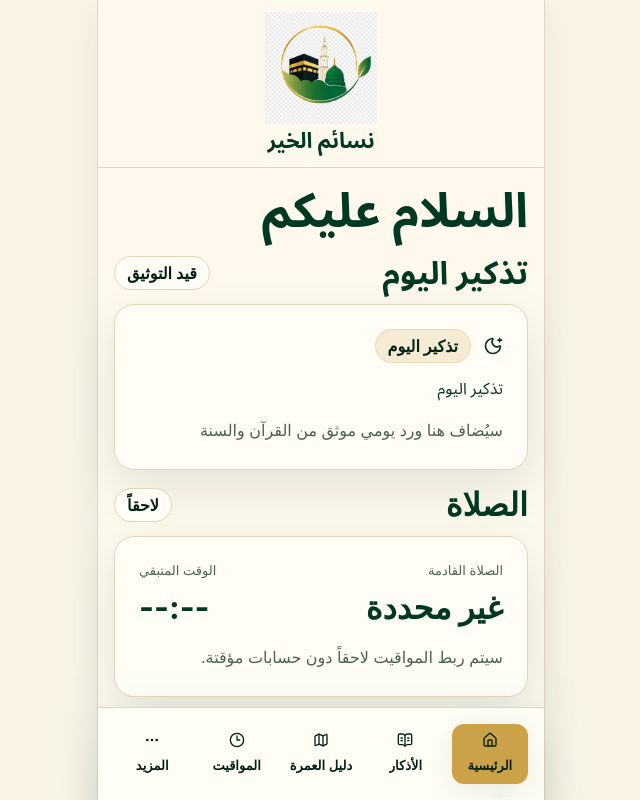
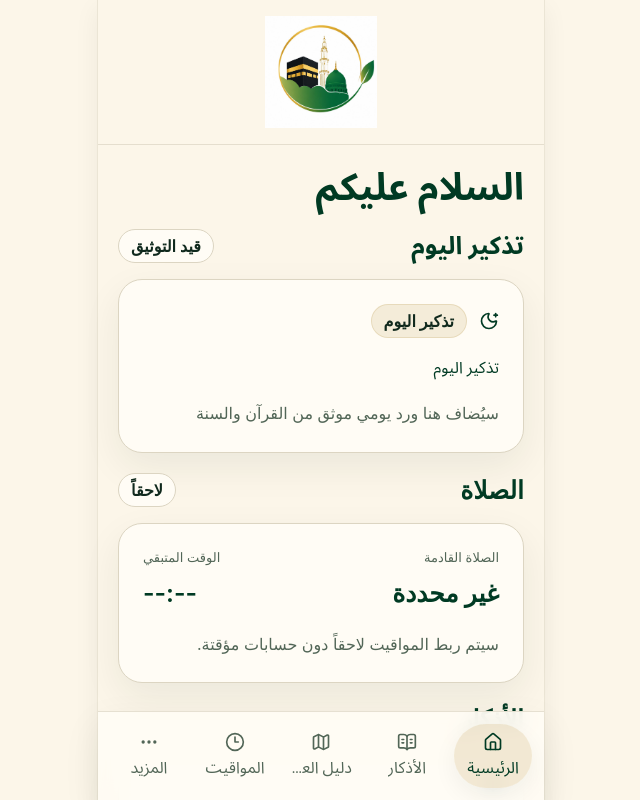
Before and after one commit to fasahcertificats-creator/nasayem-alkhair, a Next.js app: page / in a window 1280 px wide. Shown: the top 800 px of the page, without its empty margins (319-959 px from the left). Built offline with nearby package versions, Linux system fonts and the light colour scheme.

Commit message:
Prepare UI review checkpoint

```diff
--- a/src/app/AppHeader.tsx
+++ b/src/app/AppHeader.tsx
@@ -2,8 +2,8 @@ import Image from "next/image";
 
 export function AppHeader() {
   return (
-    <header className="sticky top-0 z-30 border-b border-border bg-background/95 backdrop-blur">
-      <div className="flex flex-col items-center justify-center px-4 py-3">
+    <header className="sticky top-0 z-30 border-b border-border/70 bg-background/92 backdrop-blur">
+      <div className="flex items-center justify-center px-4 py-4">
         <Image
           alt="نسائم الخير"
           className="h-24 w-auto sm:h-28"
@@ -12,9 +12,6 @@ export function AppHeader() {
           src="/nasayem-logo.png"
           width={1254}
         />
-        <p className="font-arabic-studio mt-1 text-center text-[1.35rem] font-semibold leading-tight text-primary">
-          نسائم الخير
-        </p>
       </div>
     </header>
   );
--- a/src/app/AppShell.tsx
+++ b/src/app/AppShell.tsx
@@ -5,8 +5,8 @@ import { BottomNavigation } from "./BottomNavigation";
 
 export function AppShell({ children }: Readonly<{ children: ReactNode }>) {
   return (
-    <div className="min-h-screen bg-muted/40">
-      <div className="mx-auto min-h-screen max-w-md border-x border-border bg-background shadow-soft">
+    <div className="min-h-screen bg-background">
+      <div className="mx-auto min-h-screen max-w-md border-x border-border/50 bg-background shadow-soft">
         <AppHeader />
         <div className="pb-24">{children}</div>
         <BottomNavigation />
--- a/src/app/BottomNavigation.tsx
+++ b/src/app/BottomNavigation.tsx
@@ -1,13 +1,13 @@
 "use client";
 
+import type { Route } from "next";
 import Link from "next/link";
 import { usePathname } from "next/navigation";
-import type { Route } from "next";
 import { BookOpenText, Clock3, Home, Map, MoreHorizontal } from "lucide-react";
 import type { ComponentType, SVGProps } from "react";
 
 import { ROUTES } from "@/constants/routes.constants";
-import { AppButton, spacing, typography } from "@/design-system";
+import { typography } from "@/design-system";
 import { cn } from "@/lib/utils";
 
 type NavigationItem = {
@@ -56,30 +56,29 @@ export function BottomNavigation() {
   return (
     <nav
       aria-label="التنقل الرئيسي"
-      className="fixed inset-x-0 bottom-0 z-40 border-t border-border bg-card/95 shadow-card backdrop-blur md:sticky"
+      className="fixed inset-x-0 bottom-0 z-40 border-t border-border/70 bg-card/92 shadow-card backdrop-blur md:sticky"
     >
-      <div className={`mx-auto grid max-w-md grid-cols-5 ${spacing.inline.xs} ${spacing.inset.sm}`}>
+      <div className="mx-auto grid max-w-md grid-cols-5 gap-2 px-3 py-3">
         {navigationItems.map((item) => {
           const Icon = item.icon;
           const isActive = item.match(pathname);
 
           return (
-            <AppButton
+            <Link
               aria-current={isActive ? "page" : undefined}
-              asChild
               className={cn(
-                "h-auto min-w-0 flex-col rounded-md px-0 py-2",
+                "flex min-w-0 flex-col items-center justify-center gap-1 rounded-full px-2 py-2 text-center transition-colors",
                 typography.hierarchy.caption,
-                isActive ? "shadow-soft" : "shadow-none"
+                isActive
+                  ? "bg-gold/22 text-primary shadow-soft"
+                  : "text-muted-foreground hover:bg-secondary/70 hover:text-primary"
               )}
+              href={item.href}
               key={item.label}
-              tone={isActive ? "gold" : "ghost"}
             >
-              <Link href={item.href}>
-                <Icon aria-hidden="true" />
-                <span className="truncate">{item.label}</span>
-              </Link>
-            </AppButton>
+              <Icon aria-hidden="true" className="size-5" />
+              <span className="max-w-full truncate">{item.label}</span>
+            </Link>
           );
         })}
       </div>
--- a/src/app/globals.css
+++ b/src/app/globals.css
@@ -40,37 +40,37 @@
 }
 
 :root {
-  --background: oklch(0.982 0.018 89.7);
-  --foreground: oklch(0.214 0.047 166.4);
-  --card: oklch(0.995 0.012 92.2);
-  --card-foreground: oklch(0.214 0.047 166.4);
-  --popover: oklch(0.995 0.012 92.2);
-  --popover-foreground: oklch(0.214 0.047 166.4);
-  --primary: oklch(0.291 0.083 166.8);
-  --primary-foreground: oklch(0.982 0.018 89.7);
-  --secondary: oklch(0.935 0.032 91.5);
-  --secondary-foreground: oklch(0.276 0.065 165.1);
-  --muted: oklch(0.944 0.024 91.8);
-  --muted-foreground: oklch(0.477 0.045 151.2);
-  --accent: oklch(0.732 0.118 84.6);
-  --accent-foreground: oklch(0.214 0.047 166.4);
+  --background: oklch(0.975 0.018 88);
+  --foreground: oklch(0.255 0.038 162);
+  --card: oklch(0.992 0.01 91);
+  --card-foreground: oklch(0.255 0.038 162);
+  --popover: oklch(0.992 0.01 91);
+  --popover-foreground: oklch(0.255 0.038 162);
+  --primary: oklch(0.303 0.075 163);
+  --primary-foreground: oklch(0.985 0.014 91);
+  --secondary: oklch(0.932 0.031 94);
+  --secondary-foreground: oklch(0.303 0.075 163);
+  --muted: oklch(0.943 0.02 91);
+  --muted-foreground: oklch(0.49 0.035 153);
+  --accent: oklch(0.735 0.093 86);
+  --accent-foreground: oklch(0.255 0.038 162);
   --destructive: oklch(0.577 0.245 27.325);
   --destructive-foreground: oklch(0.985 0 0);
-  --border: oklch(0.876 0.036 88.7);
-  --input: oklch(0.907 0.027 89.8);
-  --ring: oklch(0.63 0.103 87.3);
-  --gold: oklch(0.732 0.118 84.6);
-  --gold-foreground: oklch(0.214 0.047 166.4);
-  --emerald-deep: oklch(0.291 0.083 166.8);
-  --ivory-warm: oklch(0.982 0.018 89.7);
-  --radius: 0.875rem;
-  --radius-card: 20px;
-  --shadow-soft: 0 12px 34px oklch(0.214 0.047 166.4 / 8%);
-  --shadow-card: 0 18px 48px oklch(0.214 0.047 166.4 / 10%);
-  --shadow-focus: 0 0 0 4px oklch(0.732 0.118 84.6 / 28%);
-  --spacing-section-sm: clamp(2.5rem, 6vw, 4rem);
-  --spacing-section-md: clamp(3.5rem, 8vw, 6rem);
-  --spacing-section-lg: clamp(4.5rem, 10vw, 8rem);
+  --border: oklch(0.873 0.026 88);
+  --input: oklch(0.907 0.022 89);
+  --ring: oklch(0.68 0.08 85);
+  --gold: oklch(0.735 0.093 86);
+  --gold-foreground: oklch(0.255 0.038 162);
+  --emerald-deep: oklch(0.303 0.075 163);
+  --ivory-warm: oklch(0.975 0.018 88);
+  --radius: 1rem;
+  --radius-card: 24px;
+  --shadow-soft: 0 8px 24px oklch(0.255 0.038 162 / 6%);
+  --shadow-card: 0 14px 38px oklch(0.255 0.038 162 / 7%);
+  --shadow-focus: 0 0 0 4px oklch(0.735 0.093 86 / 24%);
+  --spacing-section-sm: clamp(2rem, 5vw, 3.5rem);
+  --spacing-section-md: clamp(3rem, 7vw, 5rem);
+  --spacing-section-lg: clamp(4rem, 9vw, 7rem);
 }
 
 .dark {
@@ -111,7 +111,14 @@
     min-height: 100vh;
     background: var(--background);
     color: var(--foreground);
-    font-family: Arial, Helvetica, sans-serif;
+    font-family:
+      "Google Sans",
+      "Roboto",
+      "Noto Sans Arabic",
+      "Segoe UI",
+      Tahoma,
+      Arial,
+      sans-serif;
     text-rendering: optimizeLegibility;
   }
 }
@@ -129,21 +136,21 @@
   }
 
   .text-display {
-    font-size: clamp(2.25rem, 6vw, 4.5rem);
-    font-weight: 700;
-    line-height: 1.04;
+    font-size: clamp(1.9rem, 5vw, 3.25rem);
+    font-weight: 650;
+    line-height: 1.1;
   }
 
   .text-heading {
-    font-size: clamp(1.75rem, 4vw, 3rem);
-    font-weight: 700;
-    line-height: 1.12;
+    font-size: clamp(1.55rem, 3.6vw, 2.35rem);
+    font-weight: 650;
+    line-height: 1.18;
   }
 
   .text-subheading {
-    font-size: clamp(1.25rem, 2.6vw, 2rem);
-    font-weight: 650;
-    line-height: 1.2;
+    font-size: clamp(1.12rem, 2.3vw, 1.55rem);
+    font-weight: 600;
+    line-height: 1.3;
   }
 
   .text-body-premium {
--- a/src/app/page.tsx
+++ b/src/app/page.tsx
@@ -36,7 +36,9 @@ export default function HomePage() {
             <MoonStar aria-hidden="true" className={`${typography.tone.primary} size-5`} />
             <AppBadge tone="gold">تذكير اليوم</AppBadge>
           </div>
-          <p className={`font-arabic-studio ${typography.hierarchy.body} ${typography.tone.primary} font-medium`}>
+          <p
+            className={`font-arabic-studio ${typography.hierarchy.body} ${typography.tone.primary} font-medium`}
+          >
             تذكير اليوم
           </p>
           <p className={`${typography.hierarchy.body} ${typography.tone.muted}`}>
--- a/src/components/ui/button.tsx
+++ b/src/components/ui/button.tsx
@@ -5,7 +5,7 @@ import type { ButtonHTMLAttributes } from "react";
 import { cn } from "@/lib/utils";
 
 const buttonVariants = cva(
-  "inline-flex items-center justify-center gap-2 whitespace-nowrap rounded-full text-sm font-semibold transition-all duration-200 focus-visible:outline-none focus-visible:shadow-focus disabled:pointer-events-none disabled:opacity-50 [&_svg]:pointer-events-none [&_svg]:size-4 [&_svg]:shrink-0",
+  "inline-flex items-center justify-center gap-2 whitespace-nowrap rounded-full text-sm font-medium transition-all duration-200 focus-visible:outline-none focus-visible:shadow-focus disabled:pointer-events-none disabled:opacity-50 [&_svg]:pointer-events-none [&_svg]:size-4 [&_svg]:shrink-0",
   {
     variants: {
       variant: {
@@ -14,8 +14,8 @@ const buttonVariants = cva(
         destructive:
           "bg-destructive text-destructive-foreground shadow-soft hover:bg-destructive/90",
         outline:
-          "border border-border bg-card text-foreground shadow-soft hover:border-gold hover:text-primary",
-        secondary: "bg-secondary text-secondary-foreground shadow-soft hover:bg-secondary/80",
+          "border border-border bg-card text-foreground shadow-none hover:border-gold hover:text-primary",
+        secondary: "bg-secondary text-secondary-foreground shadow-none hover:bg-secondary/80",
         ghost: "text-primary hover:bg-secondary hover:text-primary",
         link: "text-primary underline-offset-4 hover:underline"
       },
--- a/src/components/ui/card.tsx
+++ b/src/components/ui/card.tsx
@@ -6,7 +6,7 @@ export function Card({ className, ...props }: HTMLAttributes<HTMLDivElement>) {
   return (
     <div
       className={cn(
-        "rounded-card border-border/80 bg-card text-card-foreground shadow-card border",
+        "rounded-card border border-border/70 bg-card text-card-foreground shadow-card",
         className
       )}
       {...props}
@@ -19,7 +19,7 @@ export function CardHeader({ className, ...props }: HTMLAttributes<HTMLDivElemen
 }
 
 export function CardTitle({ className, ...props }: HTMLAttributes<HTMLHeadingElement>) {
-  return <h3 className={cn("text-subheading text-primary", className)} {...props} />;
+  return <h3 className={cn("text-subheading font-medium text-primary", className)} {...props} />;
 }
 
 export function CardDescription({ className, ...props }: HTMLAttributes<HTMLParagraphElement>) {
--- a/src/design-system/spacing.ts
+++ b/src/design-system/spacing.ts
@@ -6,11 +6,11 @@ export const spacing = {
   },
   container: "mx-auto w-full max-w-6xl px-4 sm:px-6 lg:px-8",
   stack: {
-    xs: "space-y-2",
-    sm: "space-y-3",
-    md: "space-y-4",
-    lg: "space-y-6",
-    xl: "space-y-8"
+    xs: "space-y-2.5",
+    sm: "space-y-4",
+    md: "space-y-5",
+    lg: "space-y-7",
+    xl: "space-y-9"
   },
   inline: {
     xs: "gap-2",
@@ -19,7 +19,7 @@ export const spacing = {
     lg: "gap-6"
   },
   inset: {
-    sm: "p-4",
+    sm: "p-5",
     md: "p-6",
     lg: "p-8"
   }
--- a/src/design-system/theme.ts
+++ b/src/design-system/theme.ts
@@ -14,7 +14,7 @@ export const islamicPremiumTheme = {
     button: {
       base: [
         radius.full,
-        typography.weight.semibold,
+        typography.weight.medium,
         shadows.focus,
         "transition-all duration-200"
       ].join(" "),
@@ -28,7 +28,7 @@ export const islamicPremiumTheme = {
           colors.ivory.border,
           colors.ivory.surfaceRaised,
           colors.ivory.text,
-          shadows.soft,
+          shadows.none,
           "hover:border-gold hover:text-primary"
         ].join(" "),
         ghost: [colors.emerald.text, "hover:bg-secondary"].join(" ")
```
Also changed, not shown: public/nasayem-logo.png, 1 other file (tests, documents, lock files or other folders).
